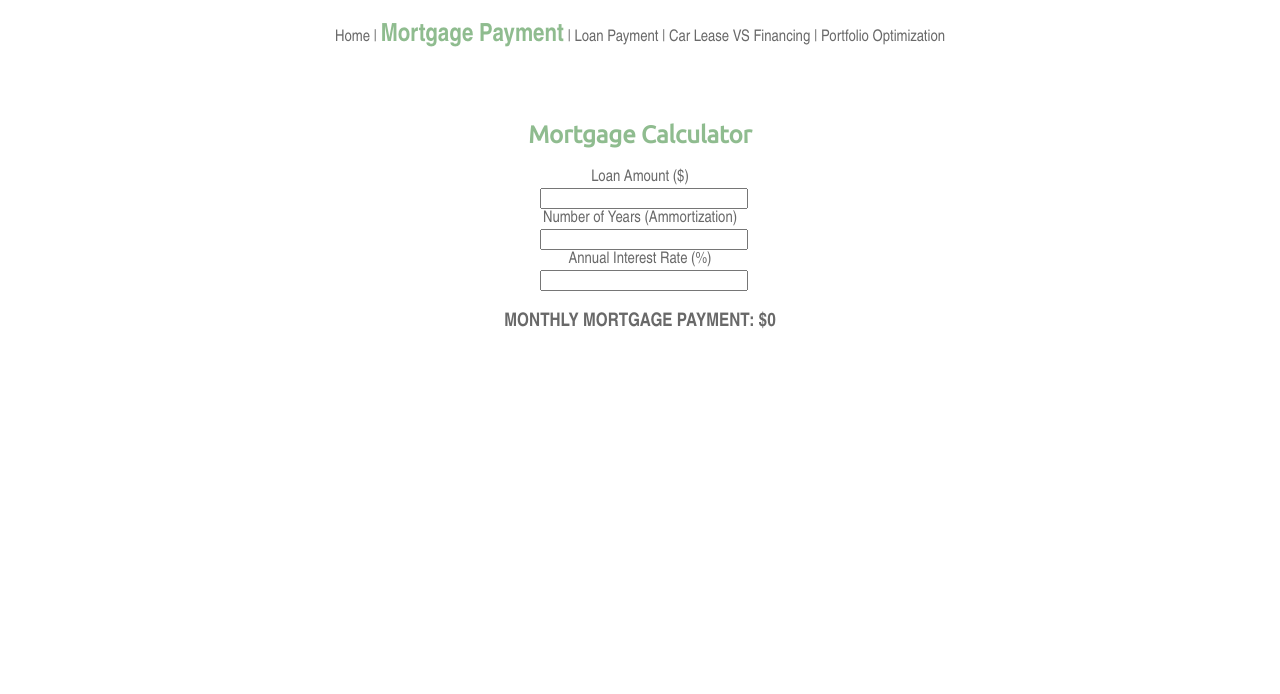
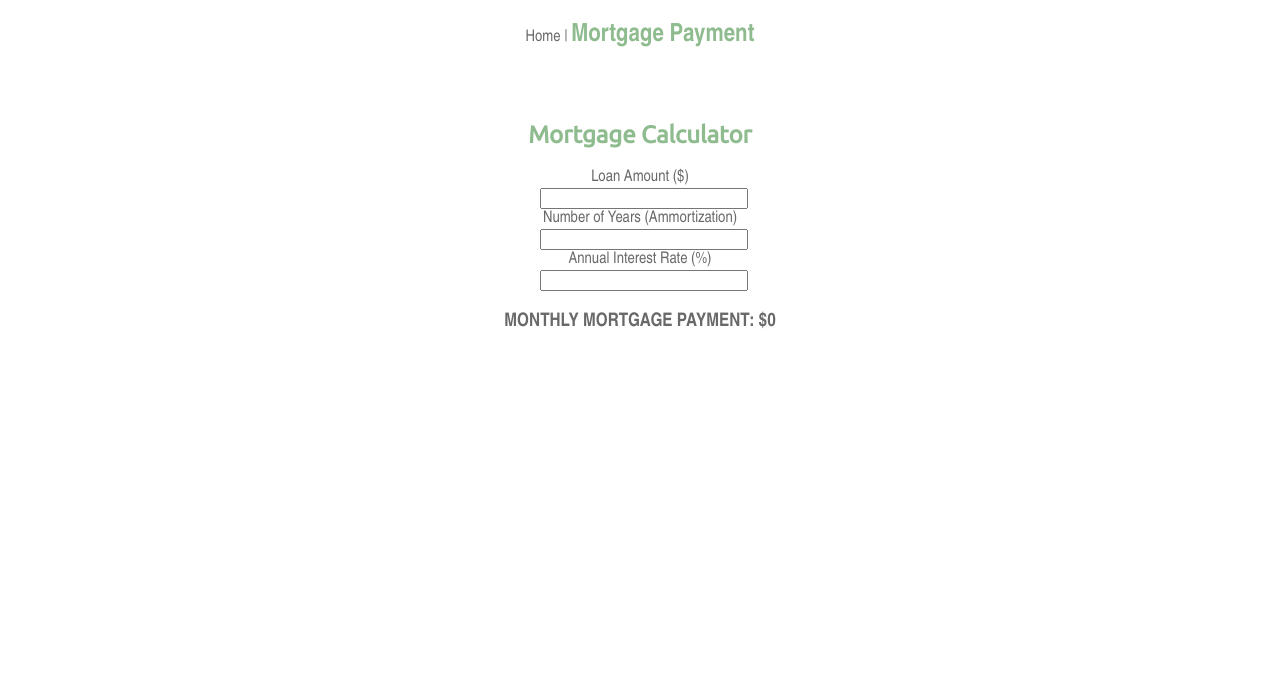
Before and after one commit to ajamina/wealthnumbers, a plain HTML site: page mortgagecalc.html in a window 1280 px wide. Shown: the part 106-800 px from the top of the page. Drawn offline with Linux system fonts and the light colour scheme.

Commit message:
update mortgagecalc.html
removed additional calculator options

```diff
--- a/mortgagecalc.html
+++ b/mortgagecalc.html
@@ -10,7 +10,7 @@
 </head>
 <body>
 <div class="menu">
-<a href="index.html" class="nav-link">Home</a> |  <span class="current"><span class="featured">Mortgage Payment</span></span> | <a href="underconstruction.html" class="nav-link">Loan Payment</a> | <a href="underconstruction.html" class="nav-link">Car Lease VS Financing </a> | <a href="underconstruction.html" class="nav-link">Portfolio Optimization </a>
+<a href="index.html" class="nav-link">Home</a> |  <span class="current"><span class="featured">Mortgage Payment</span>
 </div>
 <h2 class="calc"> Mortgage Calculator </h2>
 <div id="mortgage" class="calc" v-cloak>
```
